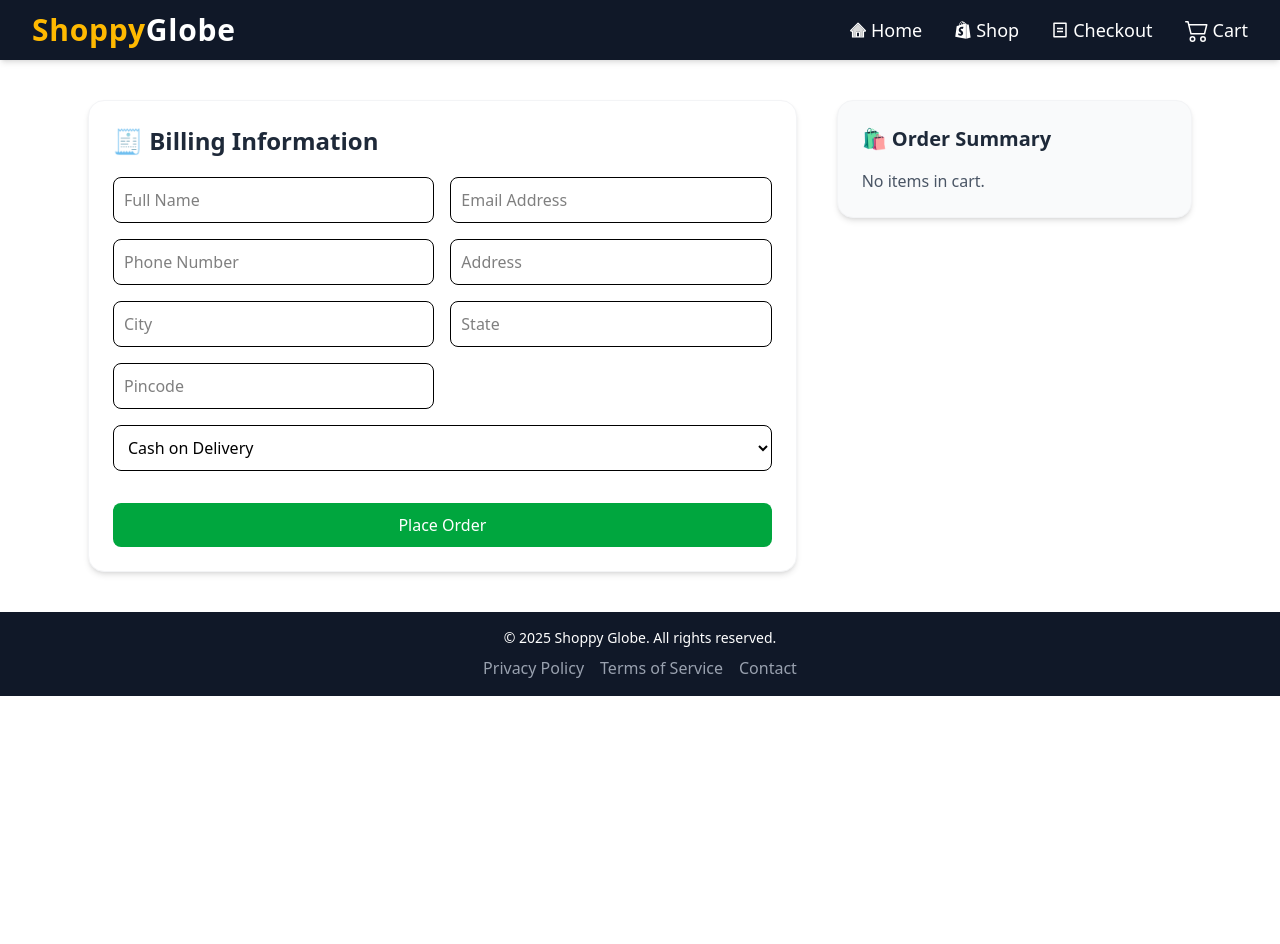
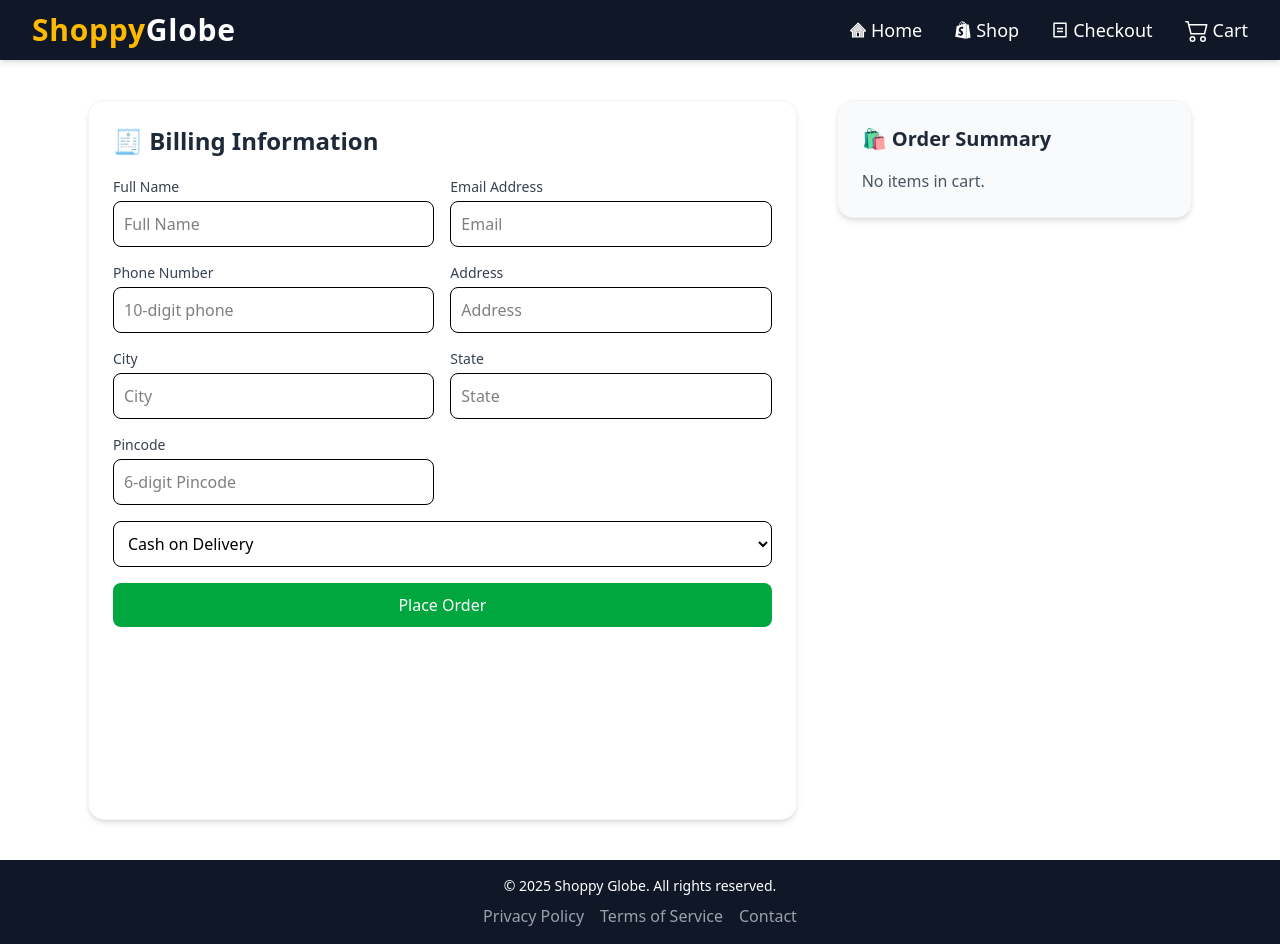
Before and after one commit to R-Srijanki/E-commerce, a React (Vite) app: page /checkout in a window 1280 px wide. Before the commit the page ends 800 px from the top, so only its background shows below. Built offline with nearby package versions, Linux system fonts and the light colour scheme.

Commit message:
changes in cart components

```diff
--- a/src/components/CartItem.jsx
+++ b/src/components/CartItem.jsx
@@ -16,11 +16,13 @@ export default function CartItem({ item }) {
   }
   //removes product from cart
   function handleRemove() {
+    if (window.confirm(`Remove "${item.title}" from cart?`)) {
     dispatch(removeItems(item));
+  }
   }
 
   return (
-    <div className="flex flex-col sm:flex-row items-center justify-betweenshadow-md rounded-xl p-4 border border-gray-100 hover:shadow-lg transition bg-gradient-to-r from-blue-300 via-cyan-200 to-green-300">
+    <div className="flex flex-col sm:flex-row items-center justify-between shadow-md rounded-xl p-4 border border-gray-100 hover:shadow-lg hover:scale-[1.01] transition-transform bg-gradient-to-r from-blue-300 via-cyan-200 to-green-300">
       {/* Product Image */}
       <div className="w-32 h-32 flex items-center justify-center overflow-hidden rounded-lg bg-gray-50">
        {/*lazy load images */}
@@ -51,6 +53,7 @@ export default function CartItem({ item }) {
         </p>
       </div>
 
+    <div className="flex flex-col sm:flex-row items-center gap-3 sm:gap-6 mt-3 sm:mt-0">
       {/* Quantity Controls */}
       <div className="flex items-center gap-2 mt-3 sm:mt-0">
         {/*to decrease product quantity by 1 */}
@@ -82,6 +85,7 @@ export default function CartItem({ item }) {
           Remove
         </button>
       </div>
+      </div>
     </div>
   );
 }
--- a/src/components/Checkout.jsx
+++ b/src/components/Checkout.jsx
@@ -35,7 +35,7 @@ export default function Checkout() {
   //on change event on input in form it updates state value
   function handleChange(e) {
     const { id, value } = e.target;
-    setFormData((prev) => ({ ...prev, [id]: value.trim() }));
+    setFormData((prev) => ({ ...prev, [id]: value }));
   }
   //to validate form details entered
   function validateForm() {
@@ -46,18 +46,18 @@ export default function Checkout() {
     const regexName = /^[A-Za-z]+(?: [A-Za-z]+)*$/;
     const regex = /^[A-Za-z]+$/;
 
-    if (!formData.name || !regexName.test(formData.name))
+    if (!formData.name.trim() || !regexName.test(formData.nametrim()))
       errors.name = "Enter valid name";
-    if (!formData.email || !regexMail.test(formData.email))
+    if (!formData.email.trim() || !regexMail.test(formData.emailtrim()))
       errors.email = "Enter valid email";
-    if (!formData.address) errors.address = "Address is required";
-    if (!formData.contact || !regexPhone.test(formData.contact))
+    if (!formData.address.trim()) errors.address = "Address is required";
+    if (!formData.contact.trim() || !regexPhone.test(formData.contact))
       errors.contact = "Enter valid contact number";
-    if (!formData.city || !regex.test(formData.city))
+    if (!formData.city.trim() || !regex.test(formData.city.trim()))
       errors.city = "Valid City Name is required";
-    if (!formData.state || !regex.test(formData.state))
+    if (!formData.state.trim() || !regex.test(formData.state.trim()))
       errors.state = "Valid State Name is required";
-    if (!formData.pincode || formData.pincode.length !== 6)
+    if (!formData.pincode.trim() || formData.pincode.trim().length !== 6)
       errors.pincode = "Enter valid pincode";
 
     return errors;
@@ -94,7 +94,7 @@ export default function Checkout() {
           {successMsg}
         </div>
     )}
-    <div className="max-w-6xl mx-auto px-6 py-10 flex flex-col lg:flex-row gap-10">
+    <div className="max-w-6xl mx-auto px-6 py-10 flex flex-col lg:flex-row gap-10 min-h-screen overflow-auto">
       {/* Billing Form */}
       <div className="w-full lg:w-2/3 bg-white shadow-md rounded-2xl p-6 border border-gray-100">
         <h1 className="text-2xl font-semibold text-gray-800 mb-5">
@@ -103,84 +103,113 @@ export default function Checkout() {
         {/*form to collect data */}
         <form onSubmit={handleForm} className="grid grid-cols-1 sm:grid-cols-2 gap-4">
           {/*it takes input and on submit it which check error and shows error if exists */}
-          <div>{/*name and error*/}
+         {/* Name */}
+            <div className="flex flex-col">
+              <label htmlFor="name" className="mb-1 text-sm font-medium text-gray-700">
+                Full Name
+              </label>
               <input
+                id="name"
                 type="text"
+                value={formData.name}
+                onChange={handleChange}
                 placeholder="Full Name"
-            id="name"
-            onChange={handleChange}
-            value={formData.name}
                 className="w-full border rounded-lg p-2.5 focus:ring-2 focus:ring-blue-500"
               />
               {formErr.name && <p className="text-red-500 text-sm">{formErr.name}</p>}
             </div>
-          <div>{/*email and error*/}
+          {/* Email */}
+            <div className="flex flex-col">
+              <label htmlFor="email" className="mb-1 text-sm font-medium text-gray-700">
+                Email Address
+              </label>
               <input
+                id="email"
                 type="email"
-            placeholder="Email Address"
-            id="email"
+                value={formData.email}
                 onChange={handleChange}
-            value={formData.email}
+                placeholder="Email"
                 className="w-full border rounded-lg p-2.5 focus:ring-2 focus:ring-blue-500"
               />
               {formErr.email && <p className="text-red-500 text-sm">{formErr.email}</p>}
             </div>
-          <div>{/*number and error*/}
+          {/* Contact */}
+            <div className="flex flex-col">
+              <label htmlFor="contact" className="mb-1 text-sm font-medium text-gray-700">
+                Phone Number
+              </label>
               <input
+                id="contact"
                 type="number"
-            placeholder="Phone Number"
-            id="contact"
+                value={formData.contact}
                 onChange={handleChange}
-            value={formData.contact}
+                placeholder="10-digit phone"
                 className="w-full border rounded-lg p-2.5 focus:ring-2 focus:ring-blue-500"
               />
               {formErr.contact && <p className="text-red-500 text-sm">{formErr.contact}</p>}
             </div>
-          <div>{/*address and error*/}
+           {/* Address */}
+            <div className="flex flex-col">
+              <label htmlFor="address" className="mb-1 text-sm font-medium text-gray-700">
+                Address
+              </label>
               <input
+                id="address"
                 type="text"
+                value={formData.address}
+                onChange={handleChange}
                 placeholder="Address"
-            id="address"
-            onChange={handleChange}
-            value={formData.address}
                 className="w-full border rounded-lg p-2.5 focus:ring-2 focus:ring-blue-500"
               />
               {formErr.address && <p className="text-red-500 text-sm">{formErr.address}</p>}
             </div>
-          <div>{/*city and error*/}
+          {/* City */}
+            <div className="flex flex-col">
+              <label htmlFor="city" className="mb-1 text-sm font-medium text-gray-700">
+                City
+              </label>
               <input
+                id="city"
                 type="text"
+                value={formData.city}
+                onChange={handleChange}
                 placeholder="City"
-            id="city"
-            onChange={handleChange}
-            value={formData.city}
                 className="w-full border rounded-lg p-2.5 focus:ring-2 focus:ring-blue-500"
               />
               {formErr.city && <p className="text-red-500 text-sm">{formErr.city}</p>}
             </div>
-          <div>{/*state and error*/}
+           {/* State */}
+            <div className="flex flex-col">
+              <label htmlFor="state" className="mb-1 text-sm font-medium text-gray-700">
+                State
+              </label>
               <input
+                id="state"
                 type="text"
+                value={formData.state}
+                onChange={handleChange}
                 placeholder="State"
-            id="state"
-            onChange={handleChange}
-            value={formData.state}
                 className="w-full border rounded-lg p-2.5 focus:ring-2 focus:ring-blue-500"
               />
               {formErr.state && <p className="text-red-500 text-sm">{formErr.state}</p>}
             </div>
-          <div>{/*pincode and error*/}
+
+          {/* Pincode */}
+            <div className="flex flex-col">
+              <label htmlFor="pincode" className="mb-1 text-sm font-medium text-gray-700">
+                Pincode
+              </label>
               <input
+                id="pincode"
                 type="number"
-            placeholder="Pincode"
-            id="pincode"
+                value={formData.pincode}
                 onChange={handleChange}
-            value={formData.pincode}
+                placeholder="6-digit Pincode"
                 className="w-full border rounded-lg p-2.5 focus:ring-2 focus:ring-blue-500"
               />
               {formErr.pincode && <p className="text-red-500 text-sm">{formErr.pincode}</p>}
-          {/*select option for payment methods */}
-          </div> {/*payment and error*/}
+            </div>
+          {/*payment and error*/}
           <select
             id="cod"
             onChange={handleChange}
@@ -192,9 +221,10 @@ export default function Checkout() {
             <option value="upi">UPI / Net Banking</option>
           </select>
         {/*on click it places order if no error exits in form details */}
+         {/* Submit Button */}
             <button
               type="submit"
-            className="col-span-2 mt-4 bg-green-600 text-white py-2.5 rounded-lg hover:bg-green-700 transition"
+              className="col-span-1 sm:col-span-2 bg-green-600 text-white py-2.5 rounded-lg hover:bg-green-700 transition"
             >
               Place Order
             </button>
```
Also changed, not shown: src/components/Cart.jsx (+12 -12 lines). Lines whose indentation alone changed are shown as unchanged.
